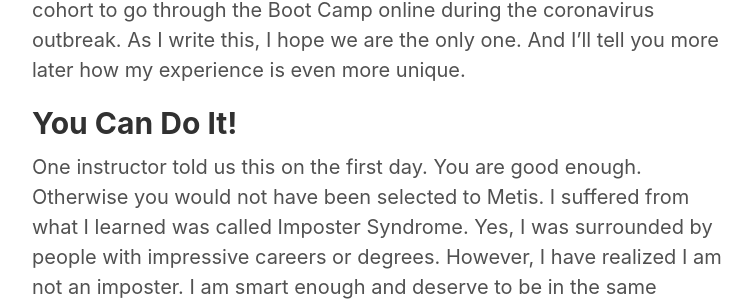
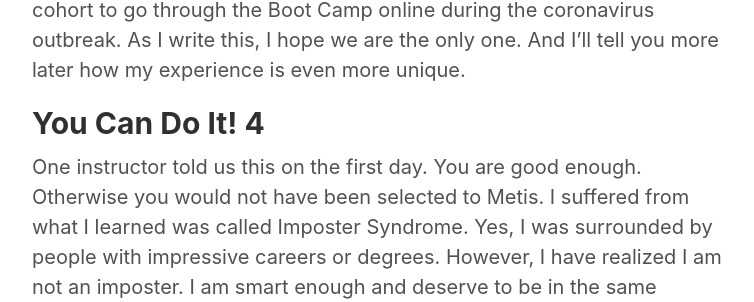
Before and after one commit to nicolesemerano/nicolesemerano.github.io, a Jekyll site: the page built from _posts/2020-5-23-Week1@Metis.md, in a window 1280 px wide and 900 px high. Shown: the part 423-725 px from the top of the window, without its empty margins (258-1012 px from the left). Built offline with Jekyll 4.4.1, drawn with Linux system fonts in a browser that asks for light colours.

Commit message:
Update 2020-5-23-Week1@Metis.md

```diff
--- a/_posts/2020-5-23-Week1@Metis.md
+++ b/_posts/2020-5-23-Week1@Metis.md
@@ -8,7 +8,7 @@ title: "Week 1 at Metis:  I'm a Survivor!"
 
 You can choose to sing Destiny Child's song right now.  Or you may be more in the mood to sing Gloria Gaynor's "I Will Survive".  Either way, let me give some recommendations for your first week in Boot Camp. I write this blog post from a unique perspective. My cohort was the first NYC cohort to go through the Boot Camp online during the coronavirus outbreak. As I write this, I hope we are the only one. And I'll tell you more later how my experience is even more unique.
 
-## <b>You Can Do It!</b>
+## **You Can Do It! 4**
 
 One instructor told us this on the first day. You are good enough. Otherwise you would not have been selected to Metis.  I suffered from what I learned was called Imposter Syndrome. Yes, I was surrounded by people with impressive careers or degrees. However, I have realized I am not an imposter.  I am smart enough and deserve to be in the same company with my peers.  There is times they teach me things and there are times the role is reversed.  Also, my grit, hard work, and determination make up for anything I may be lacking.
 
@@ -16,7 +16,7 @@ One instructor told us this on the first day. You are good enough. Otherwise you
 
 Be solid in the pre-work.  I was a math teacher because I was good at math, no matter the level.  I dusted off my old Statistics and Calculus textbooks and got myself back up on those topics.  But more importantly, I made Python my main goal.  I first learned Python only a few months before coming to Metis.  At a Metis Open House, I heard an alumni say to know linear algebra backwards and forwards. Thankfully during my technical interview, an alumni recommended knowing Python like the back of your hand.  I agree with the latter.  Really practice the coding style in the pre-work.  I am a visual learner so I watched numerous YouTube videos on the topics as well as practicing my own code.  I would add get proficient with Pandas in Python.  You are constantly using it.
 
-### Flipped Learning
+## Flipped Learning
 
 In case you're not familiar with the concept, flipped learning is it style in education where the student learns the topic on their own ahead of time so that by the time they get into the classroom the teacher can go to bigger and better topics. I looked at the course catalog to get an idea of topics that would be discussed in the first week, such as Matplotlib, Git, and Pandas. Everything I read in other blogs talked about how intense the first week is. I think I survived the first week OK because I had a basic understanding of the topics. This gave me more time to focus on the many other logistics of the first week that does make it a crazy week no matter how much you prepare for it.  You are doing computer terminal and Github set up, coordinating with groupmates ( and I was with a great group of people), and being exposed to a huge NYC terminal data set.
 
@@ -26,14 +26,14 @@ I think this is where I will pause and explain why my experience was extra uniqu
 
 
 
-<img src="../images/dadnme.jpg" alt="Dad and I." width = "800">
+<img src="../images/dadnme.jpg" alt="Dad and I." width = "720" height = 723>
 
 
 
 
-### What?
+## What?
 On that note, don’t be afraid to ask questions.  One instructor even explains that he will wait 7 seconds at times to really give you time to shout out a question.  You may think you will show weakness by asking.  You won’t.  Since I am writing this later in the bootcamp, I can say it makes your life easier to ask questions.  We have it harder being that our cohort is spread out across the country in our own little spaces.  You may not realize it but a couple people probably have the same question as you.
 
-### Enjoy
+## Enjoy
 
 And I’ll end with, have fun with it!  On the first project everyone is dealing with MTA data.  But you use this data to recommend a location for something else.  Where does a store go, where should you advertise? My group recommended a new hospital location.  Work with your group mates to find something that interests at least some of you.  But also do the fun stuff.  Jesel, our program director, has done virtual lunch dates, game nights, and more.  On your later projects, make it a topic you enjoy, even if you want to gear it towards a future employer.  That interest will come across in your presentation and make it exponentially better.
```
